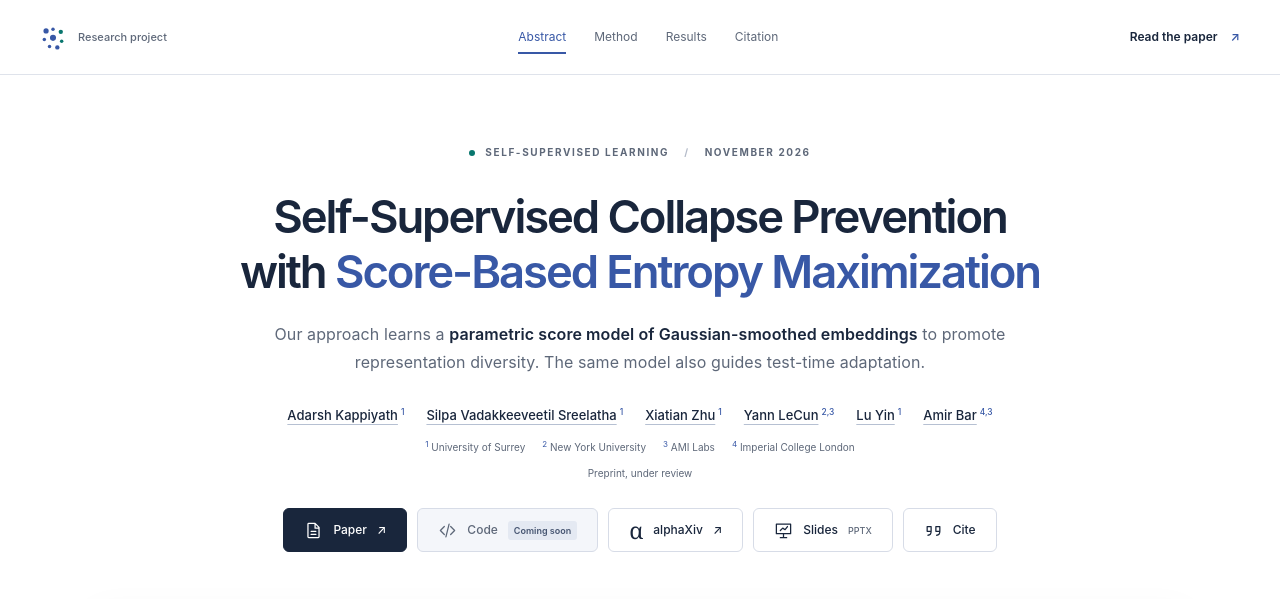
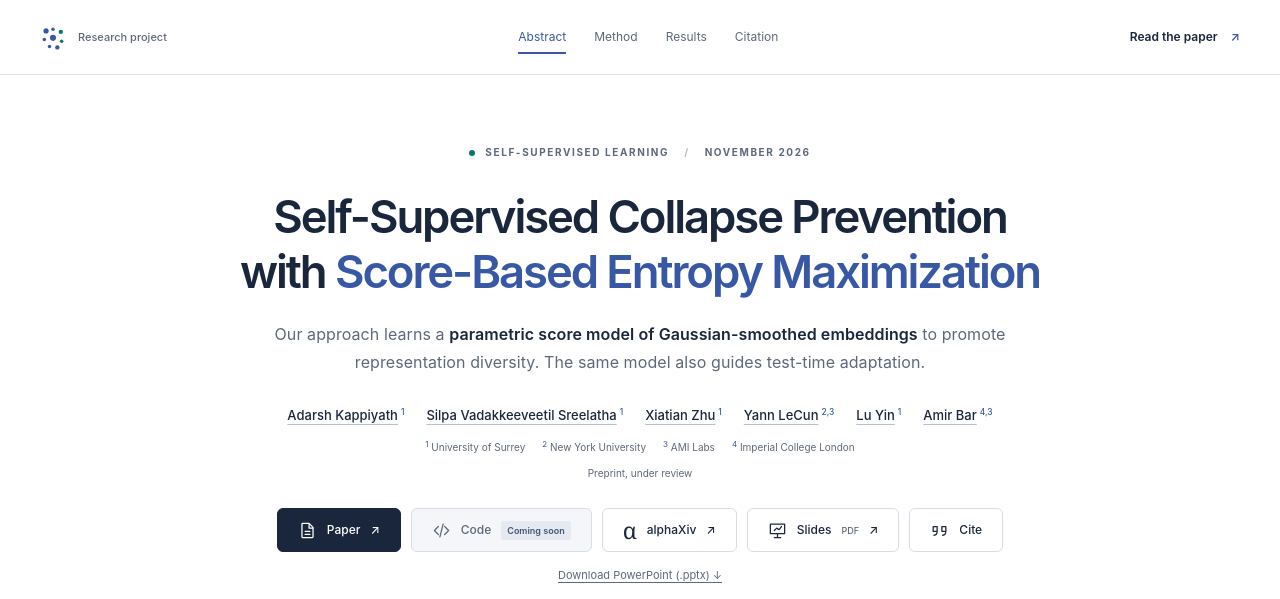
Before and after one commit to kadarsh22/score_ent, a plain HTML site: page index.html in a window 1280 px wide. Shown: the top 599 px of the page. Drawn offline with Linux system fonts and the light colour scheme.

Commit message:
Open slides in a browser PDF preview

```diff
--- a/index.html
+++ b/index.html
@@ -52,9 +52,10 @@
         <a class="button button-primary" href="assets/downloads/EBReg-paper.pdf" target="_blank" rel="noopener"><svg viewBox="0 0 24 24" aria-hidden="true"><path d="M14 3H6a1 1 0 0 0-1 1v16a1 1 0 0 0 1 1h12a1 1 0 0 0 1-1V8zM14 3v6h5M9 13h6M9 17h6"/></svg>Paper <span aria-hidden="true">↗</span></a>
         <button class="button button-coming-soon" type="button" disabled aria-label="Code, coming soon"><svg viewBox="0 0 24 24" aria-hidden="true"><path d="m8 7-5 5 5 5m8-10 5 5-5 5M14 4l-4 16"/></svg>Code <span class="release-badge">Coming soon</span></button>
         <a class="button" href="https://www.alphaxiv.org/abs/2611.11379" target="_blank" rel="noopener"><span class="alpha-icon" aria-hidden="true">α</span>alphaXiv <span aria-hidden="true">↗</span></a>
-        <a class="button" href="assets/downloads/EBReg-presentation.pptx" download><svg viewBox="0 0 24 24" aria-hidden="true"><path d="M3 4h18v12H3zM12 16v5M8 21h8M8 12l3-3 3 2 3-4"/></svg>Slides <span class="file-size">PPTX</span></a>
+        <a class="button" href="assets/downloads/EBReg-presentation.pdf" target="_blank" rel="noopener" aria-label="View slides (PDF, opens in a new tab)"><svg viewBox="0 0 24 24" aria-hidden="true"><path d="M3 4h18v12H3zM12 16v5M8 21h8M8 12l3-3 3 2 3-4"/></svg>Slides <span class="file-size">PDF</span> <span aria-hidden="true">↗</span></a>
         <a class="button" href="#citation"><svg viewBox="0 0 24 24" aria-hidden="true"><path d="M9 7H4v6h5V7zm0 6c0 4-2 5-4 5M20 7h-5v6h5V7zm0 6c0 4-2 5-4 5"/></svg>Cite</a>
       </div>
+      <p class="slides-download"><a href="assets/downloads/EBReg-presentation.pptx" download>Download PowerPoint (.pptx) <span aria-hidden="true">↓</span></a></p>
     </section>
 
     <section class="demo-section container" aria-label="Animated explanation">
--- a/styles.css
+++ b/styles.css
@@ -81,3 +81,7 @@
 }
 
 .site-footer{justify-content:flex-end}
+
+.slides-download{margin-top:14px;font-size:11px;color:var(--muted)}
+.slides-download a{text-decoration:underline;text-underline-offset:3px}
+.slides-download a:hover{color:var(--blue)}
```
Also changed, not shown: 2 other files.
